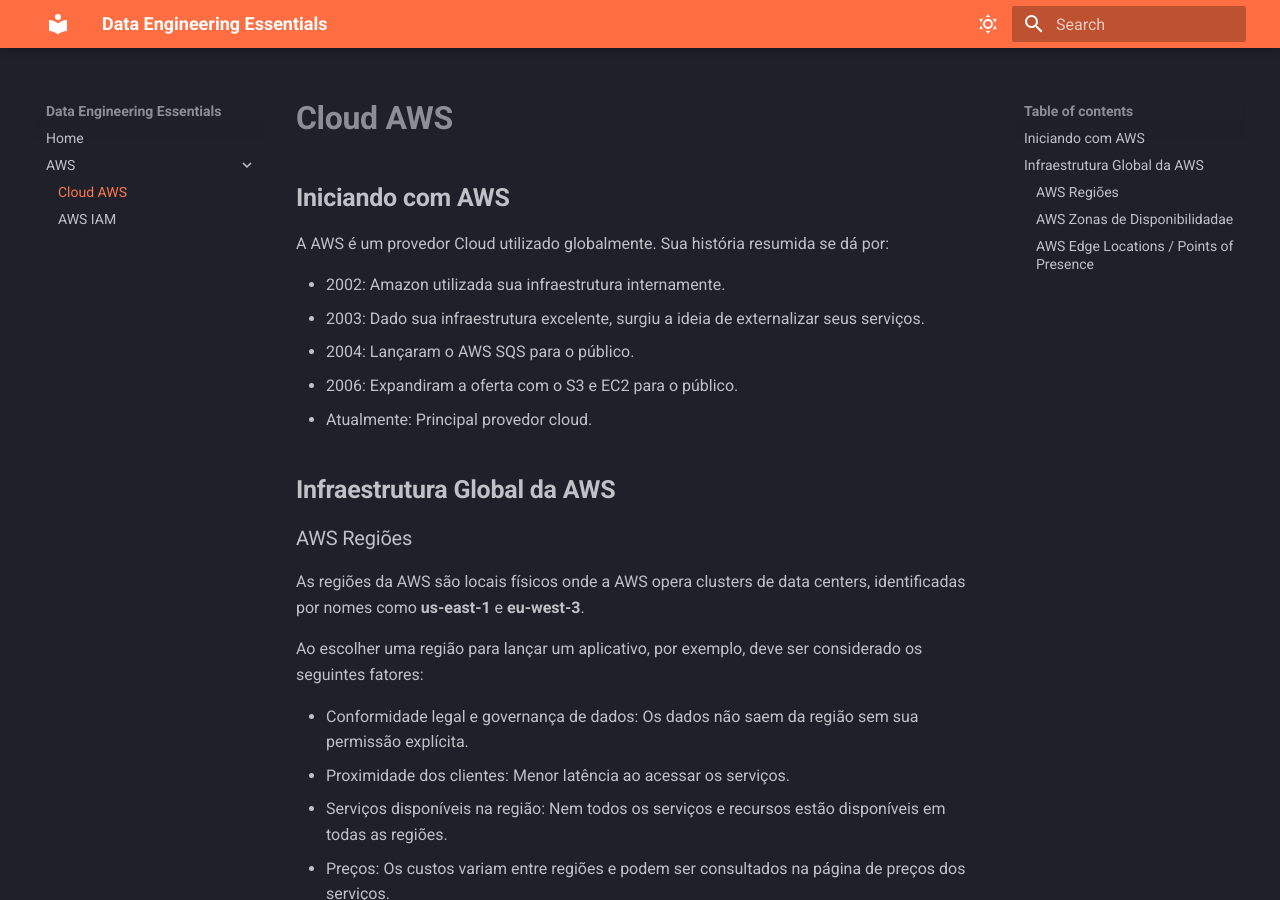
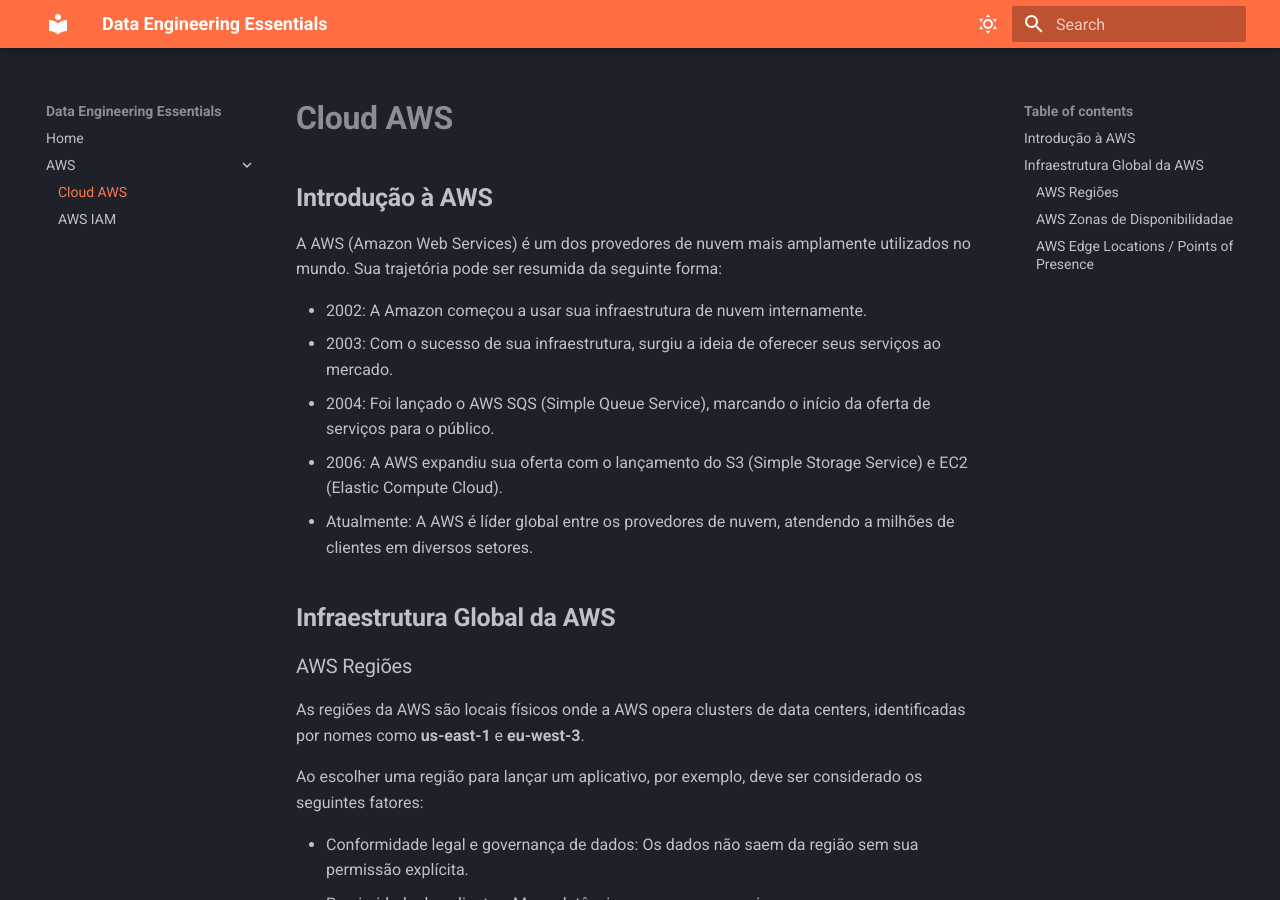
Before and after one commit to Vinicius-Santoro/data-engineering-essentials, an MkDocs documentation site: the page built from docs/AWS/00-conhecendo-aws.md, in a window 1280 px wide and 900 px high. Built offline with MkDocs 1.6.1 and Material for MkDocs 9.7.7, drawn with Linux system fonts in a browser that asks for light colours.

Commit message:
fix: :hammer: altera historia da aws

```diff
--- a/docs/AWS/00-conhecendo-aws.md
+++ b/docs/AWS/00-conhecendo-aws.md
@@ -1,14 +1,14 @@
 # **Cloud AWS**
 
-## **Iniciando com AWS**
+## **Introdução à AWS**
 
-A AWS é um provedor Cloud utilizado globalmente. Sua história resumida se dá por:
+A AWS (Amazon Web Services) é um dos provedores de nuvem mais amplamente utilizados no mundo. Sua trajetória pode ser resumida da seguinte forma:
 
-- 2002: Amazon utilizada sua infraestrutura internamente.
-- 2003: Dado sua infraestrutura excelente, surgiu a ideia de externalizar seus serviços.
-- 2004: Lançaram o AWS SQS para o público.
-- 2006: Expandiram a oferta com o S3 e EC2 para o público.
-- Atualmente: Principal provedor cloud.
+- 2002: A Amazon começou a usar sua infraestrutura de nuvem internamente.
+- 2003: Com o sucesso de sua infraestrutura, surgiu a ideia de oferecer seus serviços ao mercado.
+- 2004: Foi lançado o AWS SQS (Simple Queue Service), marcando o início da oferta de serviços para o público.
+- 2006: A AWS expandiu sua oferta com o lançamento do S3 (Simple Storage Service) e EC2 (Elastic Compute Cloud).
+- Atualmente: A AWS é líder global entre os provedores de nuvem, atendendo a milhões de clientes em diversos setores.
 
 ## **Infraestrutura Global da AWS**
 
```
